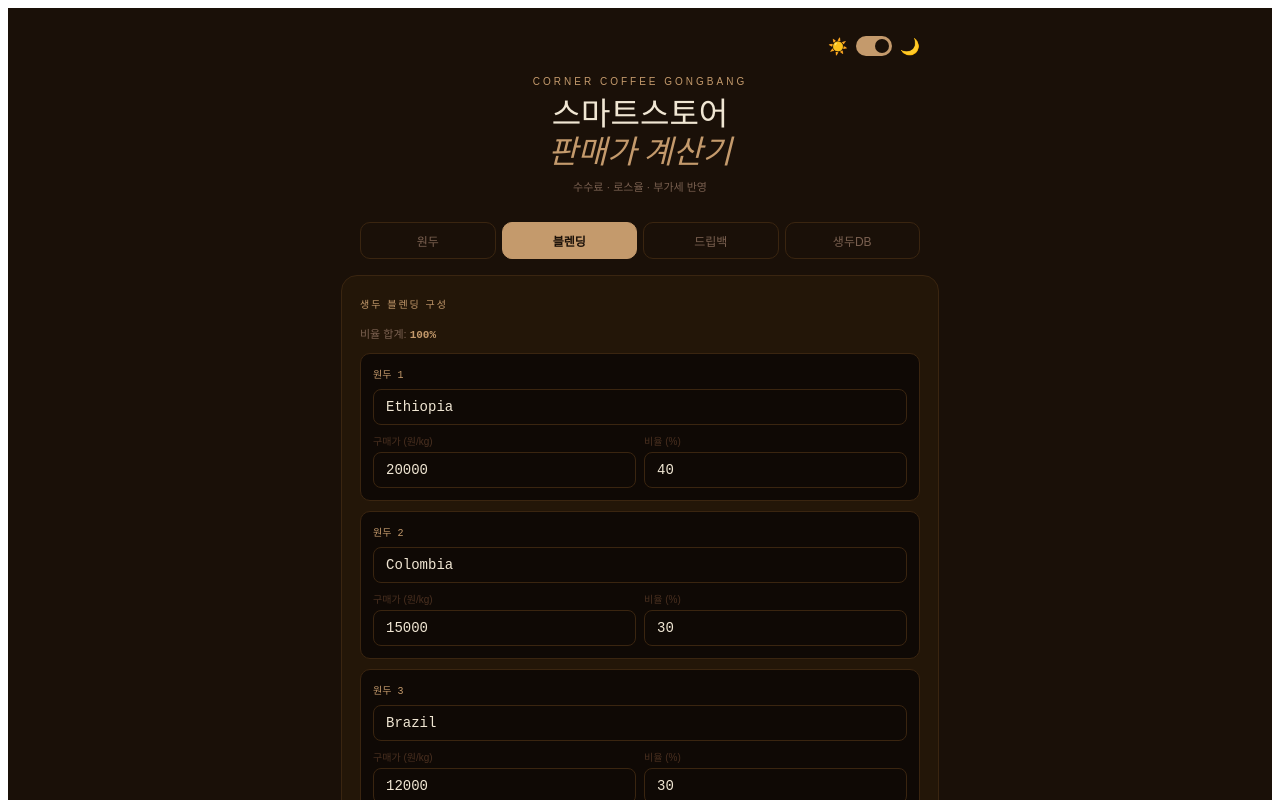
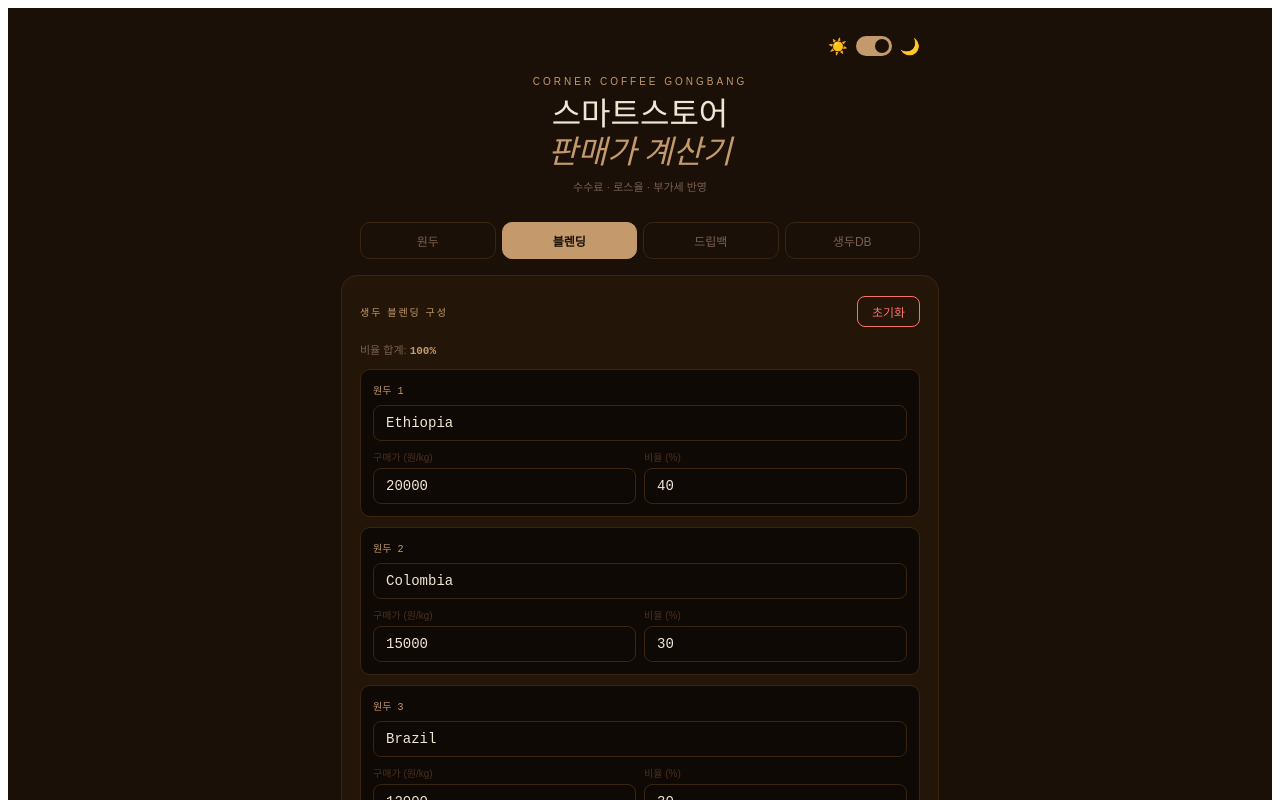
Before and after one commit to cornercoffeeroastery/corner-coffee-calculator, a React (Vite) app: page / in a window 1280 px wide. Both pictures are taken after a click on the button "블렌딩". Shown: the top 800 px of the page. Built offline with nearby package versions, Linux system fonts and the light colour scheme.

Commit message:
Update App.jsx

```diff
--- a/src/App.jsx
+++ b/src/App.jsx
@@ -178,7 +178,11 @@ export default function App(){
       </>}
 
       {tab===1&&<>
-        <div style={C()}><div style={ttl}>생두 블렌딩 구성</div>
+        <div style={C()}>
+          <div style={{display:"flex",justifyContent:"space-between",alignItems:"center",marginBottom:14}}>
+            <span style={{fontSize:10,letterSpacing:2,color:T.ac,textTransform:"uppercase"}}>생두 블렌딩 구성</span>
+            <button onClick={()=>{setBeans([{name:"",price:0,ratio:0},{name:"",price:0,ratio:0},{name:"",price:0,ratio:0},{name:"",price:0,ratio:0},{name:"",price:0,ratio:0}]);showToast("블렌딩 초기화 ✓");}} style={{padding:"6px 14px",borderRadius:8,border:"1px solid #f87171",background:"transparent",color:"#f87171",fontSize:12,cursor:"pointer"}}>초기화</button>
+          </div>
           <div style={{fontSize:11,color:T.sub,marginBottom:12}}>비율 합계: <span style={{color:tr===100?T.ac:"#f87171",fontFamily:"monospace",fontWeight:700}}>{tr}%</span>{tr!==100&&<span style={{color:"#f87171"}}> ← 100%여야 합니다</span>}</div>
           {beans.map((b,i)=>(
             <div key={i} style={{background:T.ip,border:`1px solid ${T.bdr}`,borderRadius:10,padding:"12px",marginBottom:10}}>
@@ -369,7 +373,7 @@ export default function App(){
         </div>}
       </>}
 
-      <div style={{...C(),marginTop:16}}>
+      {tab!==3&&<div style={{...C(),marginTop:16}}>
         <div style={ttl}>공통 설정</div>
         <div style={{fontSize:11,color:T.sub,marginBottom:8}}>네이버 수수료 구간</div>
         <div style={{display:"flex",gap:8,marginBottom:16}}>
@@ -381,7 +385,7 @@ export default function App(){
           <div style={tg(vt)}><div style={tb(vt)}/></div>
           <span style={{fontSize:13,color:T.tx2}}>{vt?"부가세 10% 포함":"부가세 미적용 (간이과세자)"}</span>
         </div>
-      </div>
+      </div>}
     </div>
   );
 }
```
